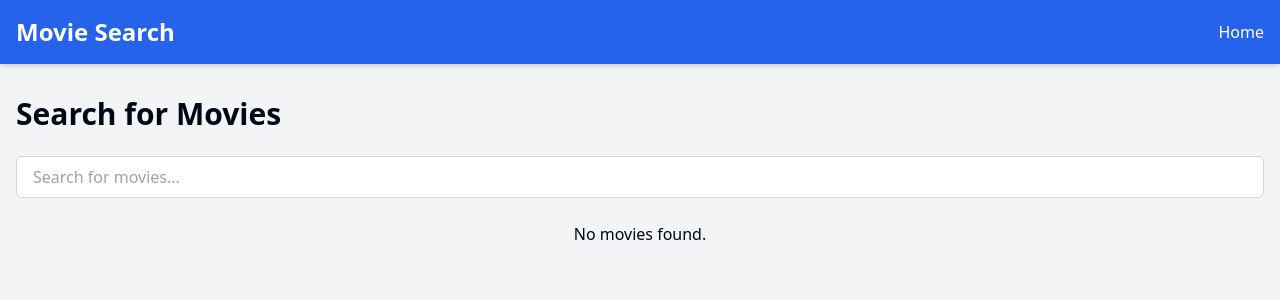
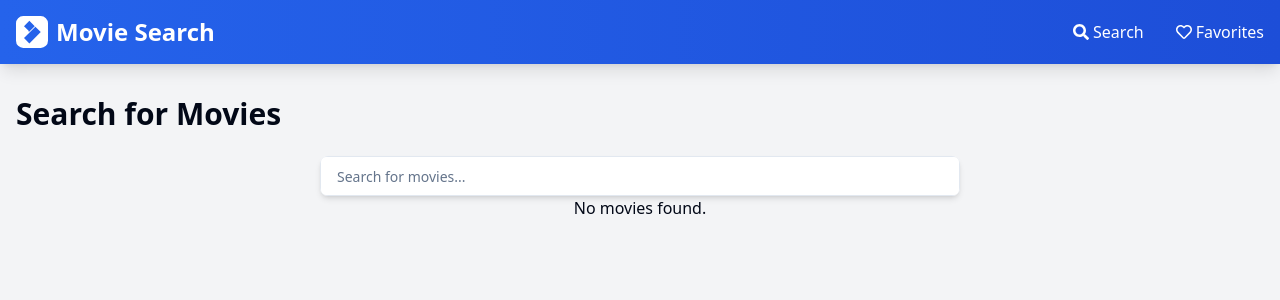
Before and after one commit to theashu02/Movie_app_assignment, a React (Vite) app: page / in a window 1280 px wide. Shown: the top 300 px of the page. Built offline with nearby package versions, Linux system fonts and the light colour scheme.

Commit message:
fix header searchbar notfoundpage css and responsivness and bugs

```diff
--- a/package.json
+++ b/package.json
@@ -17,6 +17,7 @@
     "lucide-react": "^0.471.1",
     "react": "^18.3.1",
     "react-dom": "^18.3.1",
+    "react-icons": "^5.4.0",
     "react-router-dom": "^7.1.1",
     "tailwind-merge": "^2.6.0",
     "tailwindcss-animate": "^1.0.7"
--- a/src/Pages/Header.tsx
+++ b/src/Pages/Header.tsx
@@ -1,18 +1,77 @@
-import React from "react";
-import { Link } from "react-router-dom";
+import { useState } from "react";
+import { TiThMenu } from "react-icons/ti";
+import { RxCross2 } from "react-icons/rx";
+import { SiWondersharefilmora } from "react-icons/si";
+import { FaSearch } from "react-icons/fa";
+import { FaRegHeart } from "react-icons/fa";
 
-const Header: React.FC = () => {
+const Header = () => {
+  const [isMenuOpen, setIsMenuOpen] = useState(false);
+
   return (
-    <header className="bg-blue-600 text-white shadow-md">
-      <div className="container mx-auto px-4 py-4 flex justify-between items-center">
-        <Link to="/" className="text-2xl font-bold">
-          Movie Search
-        </Link>
-        <nav>
-          <Link to="/" className="hover:underline">
-            Home
-          </Link>
-        </nav>
+    <header className="bg-gradient-to-r from-blue-600 to-blue-700 text-white shadow-lg">
+      <div className="container mx-auto px-4">
+        <div className="flex justify-between items-center h-16">
+          {/* Logo Section */}
+          <a
+            href="/"
+            className="flex items-center space-x-2 text-2xl font-bold"
+          >
+            <SiWondersharefilmora className="h-8 w-8" />
+            <span className="hidden sm:inline">Movie Search</span>
+          </a>
+
+          {/* Desktop Navigation */}
+          <nav className="hidden md:flex items-center space-x-8">
+            <a
+              href="/"
+              className="flex items-center space-x-1 hover:text-blue-200 transition-colors duration-200"
+            >
+              <FaSearch className="h-4 w-4" />
+              <span>Search</span>
+            </a>
+            <a
+              href="/favorites"
+              className="flex items-center space-x-1 hover:text-blue-200 transition-colors duration-200"
+            >
+              <FaRegHeart className="h-4 w-4" />
+              <span>Favorites</span>
+            </a>
+          </nav>
+
+          {/* Mobile Menu Button */}
+          <button
+            onClick={() => setIsMenuOpen(!isMenuOpen)}
+            className="md:hidden p-2 rounded-lg hover:bg-blue-700 transition-colors duration-200"
+            aria-label="Toggle menu"
+          >
+            {isMenuOpen ? (
+              <RxCross2 className="h-6 w-6" />
+            ) : (
+              <TiThMenu className="h-6 w-6" />
+            )}
+          </button>
+        </div>
+
+        {/* Mobile Navigation */}
+        {isMenuOpen && (
+          <nav className="md:hidden py-4 space-y-4">
+            <a
+              href="/"
+              className="flex items-center space-x-2 hover:bg-blue-700 rounded-lg p-2 transition-colors duration-200"
+            >
+              <FaSearch className="h-4 w-4" />
+              <span>Search</span>
+            </a>
+            <a
+              href="/favorites"
+              className="flex items-center space-x-2 hover:bg-blue-700 rounded-lg p-2 transition-colors duration-200"
+            >
+              <FaRegHeart className="h-4 w-4" />
+              <span>Favorites</span>
+            </a>
+          </nav>
+        )}
       </div>
     </header>
   );
--- a/src/Pages/NotFoundPage.tsx
+++ b/src/Pages/NotFoundPage.tsx
@@ -1,16 +1,32 @@
-import React from "react";
-import { Link } from "react-router-dom";
 
-const NotFoundPage: React.FC = () => {
+export default function NotFoundPage() {
   return (
-    <div className="text-center">
-      <h1 className="text-4xl font-bold mb-4">404 - Page Not Found</h1>
-      <p className="mb-4">The page you are looking for does not exist.</p>
-      <Link to="/" className="text-blue-600 hover:underline">
-        Go back to the homepage
-      </Link>
+    <div className="min-h-screen flex items-center justify-center bg-gradient-to-br from-gray-50 to-gray-100 p-4">
+      <div className="max-w-md w-full space-y-8 text-center">
+        <div className="relative">
+          <h1 className="text-9xl font-extrabold text-gray-900 opacity-10">
+            404
+          </h1>
+          <div className="absolute inset-0 flex items-center justify-center">
+            <h2 className="text-4xl font-bold text-gray-800">Page Not Found</h2>
+          </div>
+        </div>
+        <div className="my-8 animate-bounce">
+          <svg
+            className="mx-auto h-24 w-24 text-gray-400"
+            viewBox="0 0 24 24"
+            fill="none"
+            stroke="currentColor"
+            strokeWidth="1.5"
+          >
+            <path
+              strokeLinecap="round"
+              strokeLinejoin="round"
+              d="M3.98 8.223A10.477 10.477 0 001.934 12C3.226 16.338 7.244 19.5 12 19.5c.993 0 1.953-.138 2.863-.395M6.228 6.228A10.45 10.45 0 0112 4.5c4.756 0 8.773 3.162 10.065 7.498a10.523 10.523 0 01-4.293 5.774M6.228 6.228L3 3m3.228 3.228l3.65 3.65m7.894 7.894L21 21m-3.228-3.228l-3.65-3.65m0 0a3 3 0 10-4.243-4.243m4.242 4.242L9.88 9.88"
+            />
+          </svg>
+        </div>
+      </div>
     </div>
   );
 };
-
-export default NotFoundPage;
--- a/src/Pages/SearchBar.tsx
+++ b/src/Pages/SearchBar.tsx
@@ -1,4 +1,7 @@
 import React, { useState } from "react";
+import { RxCross2 } from "react-icons/rx";
+// import { FaSearch } from "react-icons/fa";
+import { Input } from "../components/ui/input";
 
 interface SearchBarProps {
   onSearch: (query: string) => void;
@@ -6,6 +9,7 @@
 
 const SearchBar: React.FC<SearchBarProps> = ({ onSearch }) => {
   const [query, setQuery] = useState("");
+  const [isFocused, setIsFocused] = useState(false);
 
   const handleInputChange = (e: React.ChangeEvent<HTMLInputElement>) => {
     const newQuery = e.target.value;
@@ -13,15 +17,90 @@
     onSearch(newQuery);
   };
 
+  const handleClear = () => {
+    setQuery("");
+    onSearch("");
+  };
+
   return (
-    <div className="mb-6">
-      <input
-        type="text"
-        placeholder="Search for movies..."
-        value={query}
-        onChange={handleInputChange}
-        className="w-full px-4 py-2 rounded-md border border-gray-300 focus:outline-none focus:ring-2 focus:ring-blue-500"
-      />
+    <div className="max-w-2xl mx-auto px-4 w-full">
+      <div
+        className={`
+          relative flex items-center w-full overflow-hidden
+          bg-white rounded-lg shadow-md transition-all duration-200
+          ${isFocused ? "ring-2 ring-blue-500 shadow-lg" : "hover:shadow-lg"}
+        `}
+      >
+        {/* Search Icon */}
+        {/* <FaSearch
+          className={`
+            h-5 w-5 ml-4 transition-colors duration-200
+            ${isFocused ? "text-blue-500" : "text-gray-400"}
+          `}
+        /> */}
+
+        {/* Search Input */}
+        <Input
+          type="text"
+          placeholder="Search for movies..."
+          value={query}
+          onChange={handleInputChange}
+          onFocus={() => setIsFocused(true)}
+          onBlur={() => setIsFocused(false)}
+          className="
+            w-full px-4 py-3 text-gray-700
+            placeholder-gray-400 bg-transparent
+            focus:outline-none
+          "
+        />
+
+        {query && (
+          <button
+            onClick={handleClear}
+            className="
+              p-2 mr-2 rounded-full
+              text-gray-400 hover:text-gray-600
+              hover:bg-gray-100
+              transition-colors duration-200
+            "
+            aria-label="Clear search"
+          >
+            <RxCross2 className="h-4 w-4" />
+          </button>
+        )}
+      </div>
+
+      {query && isFocused && (
+        <div
+          className="
+          absolute mt-2 w-full max-w-2xl bg-white
+          rounded-lg shadow-lg border border-gray-100
+          py-2 px-0 space-y-1 z-10
+        "
+        >
+          <div className="px-4 py-2 text-sm text-gray-500">
+            Try searching for...
+          </div>
+          <button
+            className="
+            w-full px-4 py-2 text-left text-sm
+            hover:bg-gray-50 text-gray-700
+            transition-colors duration-200
+          "
+          >
+            Popular Movies
+          </button>
+          <button
+            className="
+            w-full px-4 py-2 text-left text-sm
+            hover:bg-gray-50 text-gray-700
+            transition-colors duration-200
+          "
+          >
+            New Releases
+          </button>
+        </div>
+      )}
     </div>
   );
 };
--- /dev/null
+++ b/src/components/ui/input.tsx
@@ -0,0 +1,22 @@
+import * as React from "react"
+
+import { cn } from "@/lib/utils"
+
+const Input = React.forwardRef<HTMLInputElement, React.ComponentProps<"input">>(
+  ({ className, type, ...props }, ref) => {
+    return (
+      <input
+        type={type}
+        className={cn(
+          "flex h-10 w-full rounded-md border border-input bg-background px-3 py-2 text-base ring-offset-background file:border-0 file:bg-transparent file:text-sm file:font-medium file:text-foreground placeholder:text-muted-foreground focus-visible:outline-none focus-visible:ring-2 focus-visible:ring-ring focus-visible:ring-offset-2 disabled:cursor-not-allowed disabled:opacity-50 md:text-sm",
+          className
+        )}
+        ref={ref}
+        {...props}
+      />
+    )
+  }
+)
+Input.displayName = "Input"
+
+export { Input }
```
Also changed, not shown: 1 other file (tests, documents, lock files or other folders).
